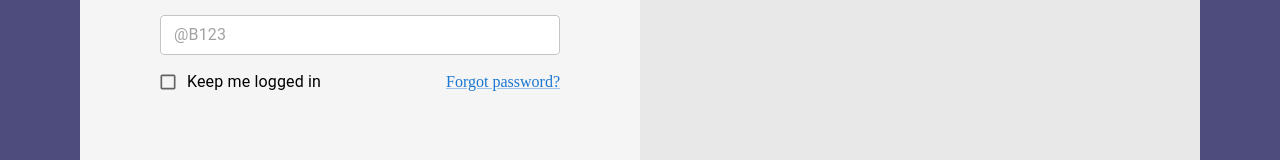
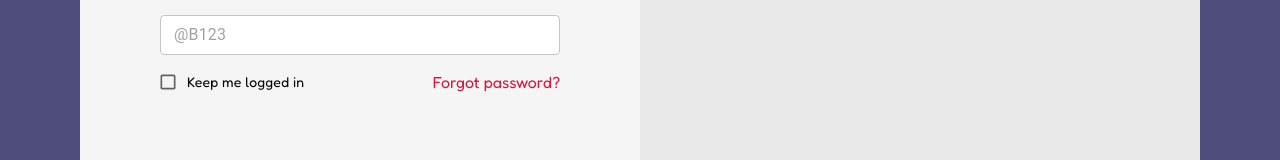
Before and after one commit to Naominm/ticket-management-system-frontend, a React (Vite) app: page / in a window 1280 px wide. Shown: the part 302-462 px from the top of the page. Built offline with nearby package versions, Linux system fonts and the light colour scheme.

Commit message:
Style: Style the  mui form control label font family and the font size

```diff
--- a/src/components/formComponent.tsx
+++ b/src/components/formComponent.tsx
@@ -144,9 +144,25 @@ function FormSection() {
       >
         <FormControlLabel
           control={<Checkbox size="small" />}
+          sx={{
+            "& .MuiFormControlLabel-label": {
+              fontFamily: "var(--primary-font)",
+              fontSize: "0.875rem",
+            },
+          }}
           label="Keep me logged in"
         />
-        <Link href="/forgot password"> Forgot password?</Link>
+        <Link
+          href="/forgot password"
+          sx={{
+            color: "crimson",
+            textDecoration: "none",
+            fontFamily: "var(--primary-font)",
+          }}
+        >
+          {" "}
+          Forgot password?
+        </Link>
       </Box>
     </Box>
   );
```
